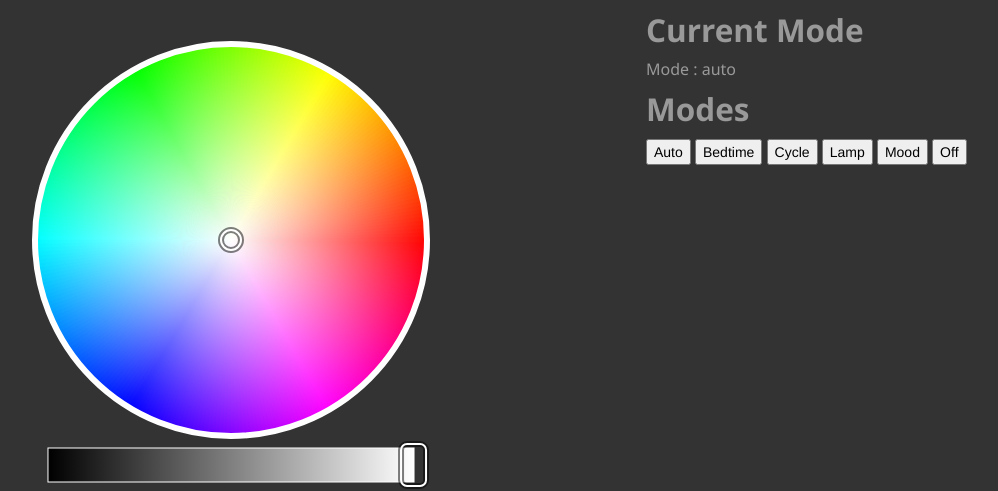
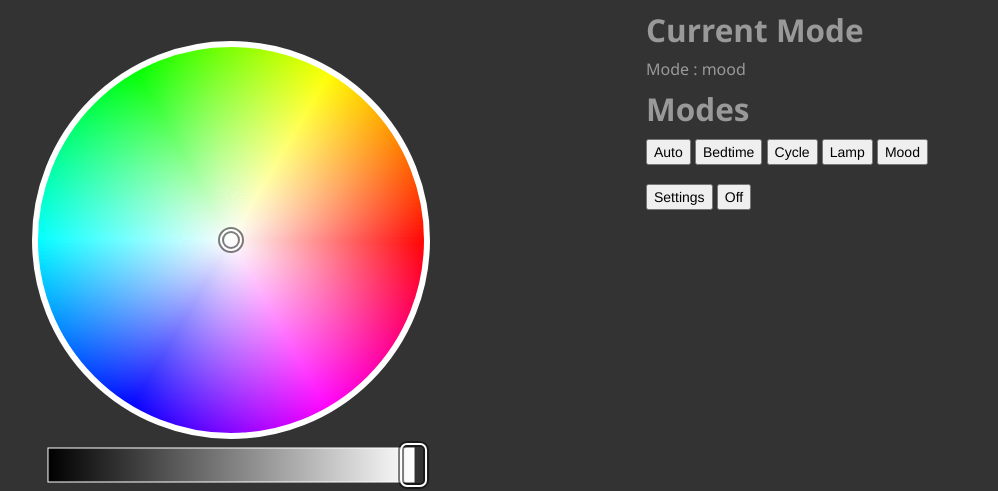
Before and after one commit to Jsakkos/SunriseSimulator, a Flask app: page / in a window 1280 px wide. Shown: the top 491 px of the page, without its empty margins (9-1007 px from the left). Run offline with Flask 2, Linux system fonts and the light colour scheme; data that the repository does not hold is empty; parts of the project's set-up code (start-up, migrations or seed data) failed here and were passed over; some libraries are stand-ins or nearby versions.

Commit message:
Added configuration file and settings page

```diff
--- a/app.py
+++ b/app.py
@@ -6,29 +6,18 @@ import random
 import sys
 import threading
 import time
+from configparser import ConfigParser
 from datetime import datetime, date
 from queue import Queue
 
 import pigpio
-from flask import Flask, render_template, jsonify
+from flask import Flask, render_template, jsonify, request, url_for, redirect
 
 # Start PIGPIO to control GPIO pins
 pi = pigpio.pi()
 if not pi.connected:
     exit()
 
-# Time modes
-class auto_settings:
-    def __init__(self, hour, minute, color, duration):
-        self.hour = hour
-        self.minute = minute
-        self.color = color
-        self.duration = duration
-
-# Auto settings
-Wakeup = auto_settings(6, 30, [255, 109, 0], 600)
-Wakeup2 = auto_settings(6, 45, [255, 255, 255], 300)
-Off = auto_settings(7, 30, [0, 0, 0], 300)
 # Color conversions
 def hex_to_rgb(value):
     value = value.lstrip('#')
@@ -49,6 +38,12 @@ class LED_Communicator:
         self.run = True
         self.button_event = threading.Event()
         self.button_event.clear()
+        # read configuration file
+        config = ConfigParser()
+        config.read('config.ini')
+        self.WakeupHour = int(config.get('Wakeup Settings', 'Hour'))
+        self.WakeupMinute = int(config.get('Wakeup Settings', 'Minute'))
+        self.WakeupDuration = int(config.get('Wakeup Settings', 'Duration'))
         # set GPIO pins being used to control LEDs
         self.pins = [17, 22, 24]
         self.thread = threading.Thread(name='Communicator', target=self.main_loop)
@@ -127,12 +122,10 @@ class LED_Communicator:
                     else:
                         weekend = False
                     # morning fade in
-                    if now.hour is Wakeup.hour and now.minute is Wakeup.minute and weekend is False and self.mode is 'auto':
-                        self.transition(Wakeup.color, Wakeup.duration)
-                    elif now.hour is Wakeup2.hour and now.minute is Wakeup2.minute and weekend is False and self.mode is 'auto':
-                        self.transition(Wakeup2.color, Wakeup2.duration)
-                    elif now.hour is Off.hour and now.minute is Off.minute and weekend is False and self.mode is 'auto':
-                        self.transition(Off.color, Off.duration)
+                    if now.hour is self.WakeupHour and now.minute is self.WakeupMinute and weekend is False and self.mode is 'auto':
+                        self.transition([255, 109, 0], int(self.WakeupDuration / 3))
+                        self.transition([255, 255, 255], int(self.WakeupDuration * 2 / 3))
+                        self.transition([0, 0, 0], 60)
                     else:
                         self.button_event.wait(timeout=30)
                 elif self.mode is 'lamp':
@@ -230,6 +223,23 @@ def cycle_mode():
         LED.change_mode('cycle')
     return jsonify({'success': True})
 
+
+@app.route('/settings', methods=['GET', 'POST'])
+def settings():
+    if request.method == 'POST':
+        LED.WakeupHour = int(request.form.get('hour'))
+        LED.WakeupMinute = int(request.form.get('minute'))
+        LED.WakeupDuration = int(request.form.get('duration')) * 60
+        config = ConfigParser()
+        config.read('config.ini')
+        config.set('Wakeup Settings', 'Hour', str(LED.WakeupHour))
+        config.set('Wakeup Settings', 'Minute', str(LED.WakeupMinute))
+        config.set('Wakeup Settings', 'Duration', str(LED.WakeupDuration))
+        with open('config.ini', 'w') as f:
+            config.write(f)
+
+        return redirect(url_for('index'))
+    return render_template('settings.html')
 # set the secret key.
 app.secret_key = os.urandom(24)
 
--- /dev/null
+++ b/config.ini
@@ -0,0 +1,4 @@
+[Wakeup Settings]
+hour = 7
+minute = 30
+duration = 3600
--- a/templates/index.html
+++ b/templates/index.html
@@ -9,8 +9,6 @@
 <h1 id="h1">Color Picker</h1>
 
 <input type="text" id="output" value="#eee"></div> -->
-
-
 <!-- Example row of columns -->
 <div class="row">
 
@@ -36,8 +34,9 @@
     <button id='Lamp_button' onclick="JavaScript:lamp_mode();">Lamp</button>
 
     <button id='mood_button' onclick="JavaScript:mood_mode();">Mood</button>
-
-
+    <br>
+    <br>
+    <input type="button" onclick="location.href='{{ url_for('settings') }}';" value="Settings"/>
     <button id='off_button' onclick="JavaScript:off_mode();">Off</button>
 
 </div>
```
Also changed, not shown: templates/settings_layout.html (added, +86 -0 lines).
